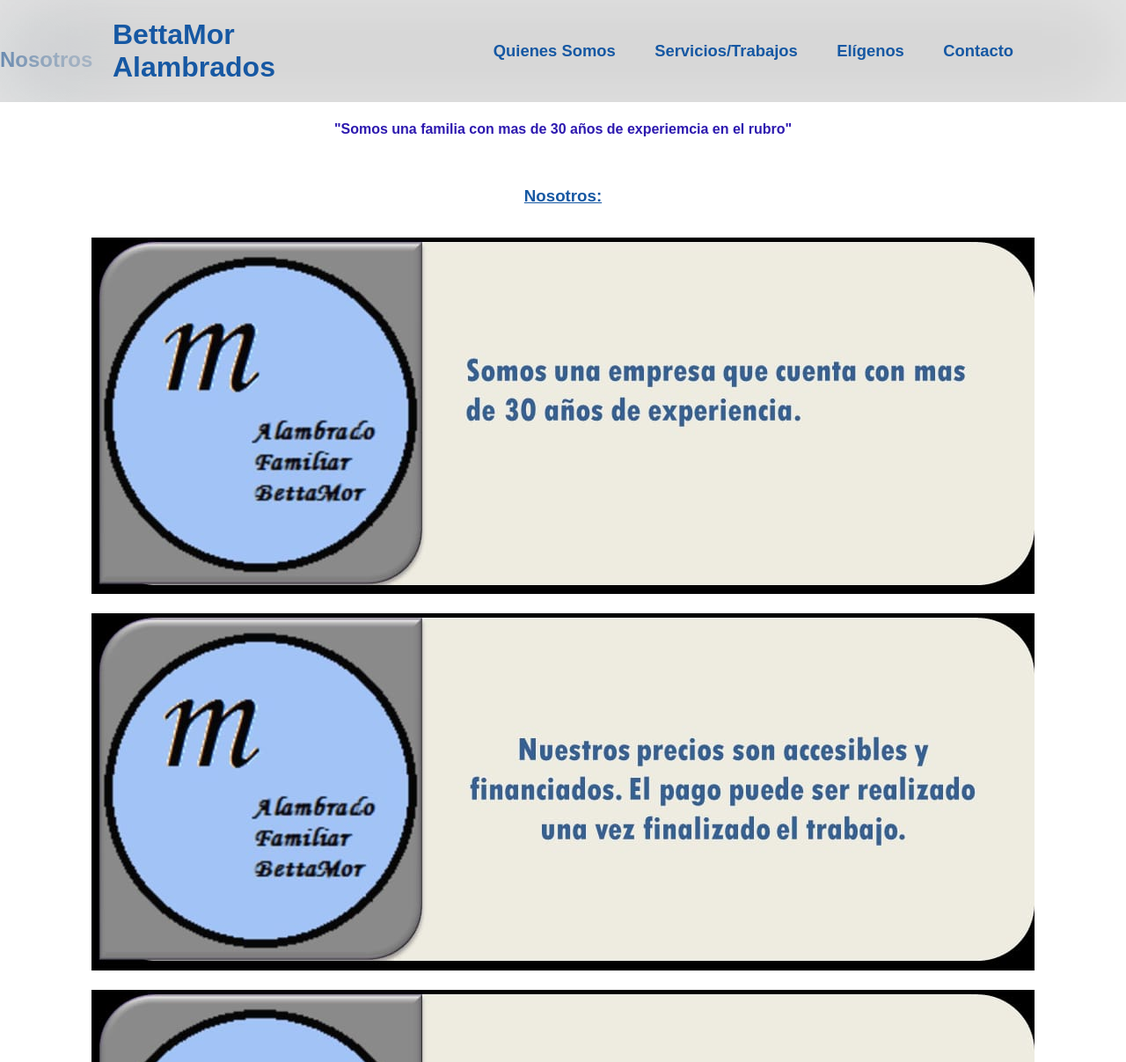
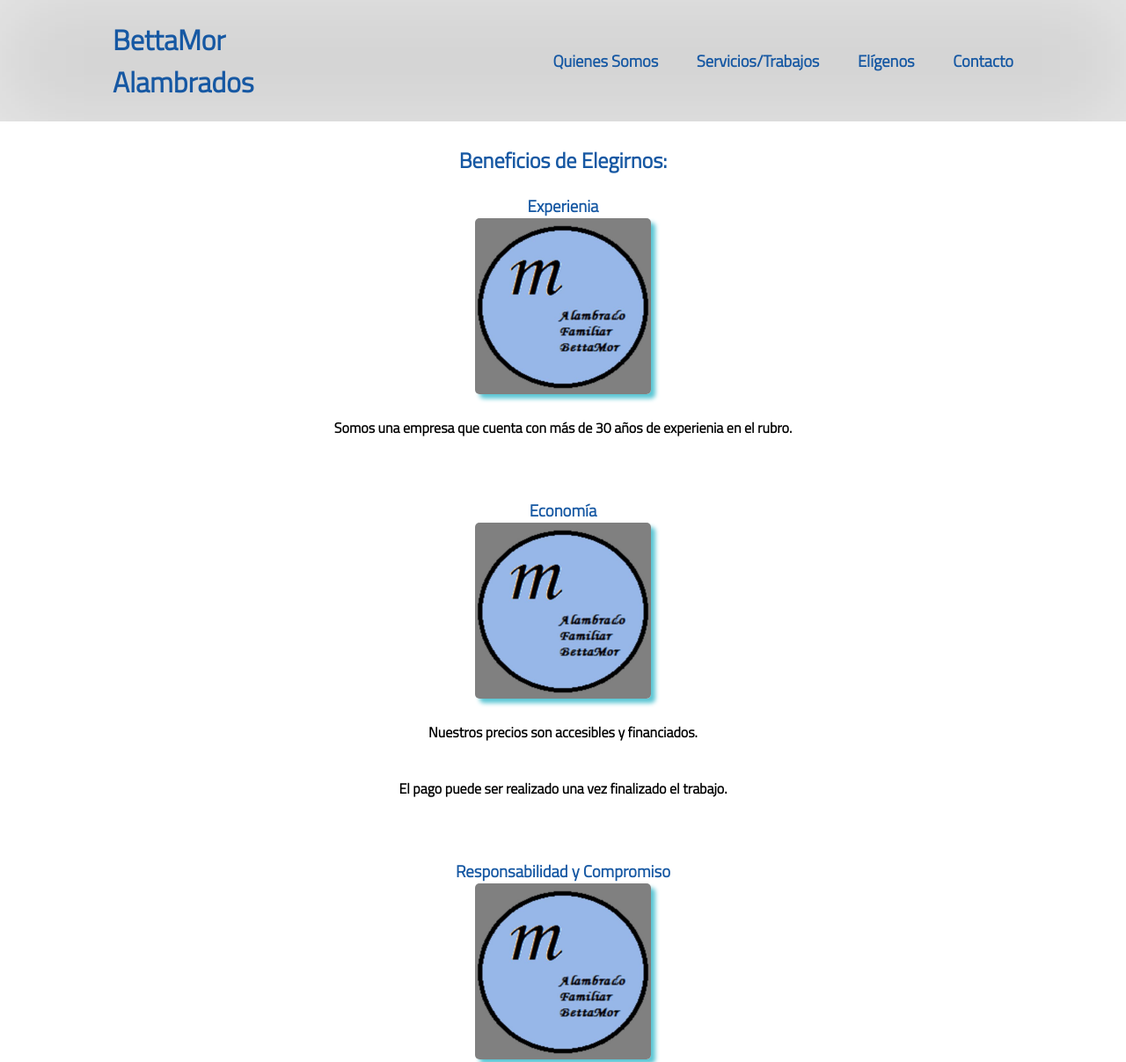
Before and after one commit to Solmore211/Grupo_24_Alambrados, a plain HTML site: page Pages/2nosotros.html in a window 1280 px wide. Shown: the top 1207 px of the page at 88% size. Drawn offline with Linux system fonts and the light colour scheme; a web font is replaced by a local one.

Commit message:
Cambios varios en: -2nosotros.css, -index.css, -_2nosotros.css, -_carrete.css,

```diff
--- a/Assets/css/2nosotros.css
+++ b/Assets/css/2nosotros.css
@@ -1,4 +1,3 @@
-@import 'partials/_portada.css';
 @import 'partials/_2nosotros.css';
 @import 'responsivePage/_responsive.css';
 @import 'responsivePage/_footerRes.css';
--- a/Assets/css/index.css
+++ b/Assets/css/index.css
@@ -1,6 +1,5 @@
 /*======= Importar todos los CSS =======*/
 @import 'partials/_variables.css';
 @import 'responsivePage/_responsive.css';
-@import 'partials/_portada.css';
 @import 'responsivePage/_footerRes.css';
 @import 'partials/_carrete.css';
--- a/Assets/css/partials/_2nosotros.css
+++ b/Assets/css/partials/_2nosotros.css
@@ -1,38 +1,3 @@
-body {
-    color: rgb(22, 88, 163);
-}
-
-h2 {
-    font-size: 24px;
-
-}
-.subtitulo {
-text-align: center;
-text-decoration: underline;
-}
-.imagen-container {
-display: flex;
-justify-content: center;
-}
-.skill-img {
-max-width: 100%;
-height: auto;
-}
-.descripcion {
-
-
-color: hsla(248, 86%, 36%, 0.95);
-/
-}
-.image-row {
-display: flex;
-justify-content: space-around;
-}
-
-.image-text {
-text-align: center;
-margin: 0 10px;
-}
 @import url('https://fonts.googleapis.com/css2?family=Sarpanch&family=Titillium+Web:wght@300&display=swap');
 * {
     padding: 0;
@@ -41,6 +6,9 @@ margin: 0 10px;
     font-family: 'Titillium Web', sans-serif;
 }
 
+body {
+    color: rgb(22, 88, 163);
+}
 
 main h1 {
     text-align: center;
@@ -57,6 +25,26 @@ main p {
     font-weight: 700;
 
 }
+
+.skill-img {
+    height: 200px;
+    width: 200px;
+    border-radius: 5px;
+    box-shadow: 5px 5px 5px rgb(91, 198, 212);
+    background-color: white;
+    transition: all 0.2s;
+    }
+
+.image-row {
+display: flex;
+justify-content: space-around;
+}
+
+.image-text {
+text-align: center;
+margin: 0 10px;
+}
+
 
 
 /*PARTE PRINCIPAL DE LA PAGINA*/
--- a/Assets/css/partials/_bettaMor.css
+++ b/Assets/css/partials/_bettaMor.css
@@ -4,6 +4,7 @@
     margin: 0;
     box-sizing: border-box;
     font-family: var(--font-family);
+    background-color: var(--bg-color);
 }
 
 main {
--- a/Assets/css/partials/_carrete.css
+++ b/Assets/css/partials/_carrete.css
@@ -1,7 +1,9 @@
+@import url('https://fonts.googleapis.com/css2?family=Sarpanch&family=Titillium+Web:wght@300&display=swap');
 * {
     padding: 0;
     margin: 0;
     box-sizing: border-box;
+    font-family: var(--font-family);
 }
 
 body {
@@ -11,6 +13,23 @@ body {
     justify-content: center;
     padding: 20px;
 }
+
+main h1 {
+    text-align: center;
+    padding: 20px;
+    font-family: 'Titillium Web', sans-serif;
+    color: rgb(22, 88, 163);;
+}
+
+main p {
+    text-align: center;
+    padding: 20px;
+    font-family: 'Titillium Web', sans-serif;
+    color: black;
+    font-weight: 700;
+
+}
+
 
 .container_carrusel {
     position: relative; /*se establece para que los iconos queden dentro de el*/
--- a/Pages/2nosotros.html
+++ b/Pages/2nosotros.html
@@ -35,28 +35,33 @@
         <a href="../Pages/3contactos.html" style="--i: 3">Contacto</a>
       </nav>
     </header>
-    <br /><br /><br />
+    <br /><br /><br /><br><br><br>
 
     <main>
       <section class="skill">
-      <h2 class="skill-header">Nosotros</h2> <br> <br>
-          <p class="descripcion">"Somos una familia con mas de 30 años de experiemcia en el rubro"</p>
+      <h1 class="skill-header">Beneficios de Elegirnos:</h1>
       </section>
-      <br> <br>
+
       <class="biografia">
-          <h3 class="subtitulo">Nosotros:</h3><br><br>
+
           <div class="image-row">
           <div style="text-align: center;">
-              <div class="image-text">
-              <img src="../Images/nosotros/nuestra_experiencia.jpeg" class="skill-img" />
-              <br> <br>
-              <div class="image-text">
-              <img src="../Images/nosotros/nuestros_precios.jpeg" class="skill-img" />
-              <br> <br>
-              <div class="image-text"></div>
-              <img src="../Images/nosotros/responsabilidad y compromiso.jpeg" class="skill-img" />
-              <br> <br>
-      </class=>
+            <h3>Experienia</h3>
+            <img src="../Images/LogoBettaMor.jpg" class="skill-img" />
+            <p>Somos una empresa que cuenta con más de 30 años de experienia en el rubro.</p>
+            <br> <br>
+            <div class="image-text">
+              <h3>Economía</h3>
+            <img src="../Images/LogoBettaMor.jpg" class="skill-img" />
+            <p>Nuestros precios son accesibles y financiados.</p>
+            <p>El pago puede ser realizado una vez finalizado el trabajo.</p>
+            <br> <br>
+            <div class="image-text"></div>
+            <h3>Responsabilidad y Compromiso</h3>
+            <img src="../Images/LogoBettaMor.jpg" class="skill-img" />
+            <p>Nuestro trabajo se basa en la responsabilidad y compromiso que tenemos para con nuestros clientes.</p>
+            <br> <br>
+      </class>
   </main>
     <footer>
         <ul>
```
Also changed, not shown: 1 other file.
